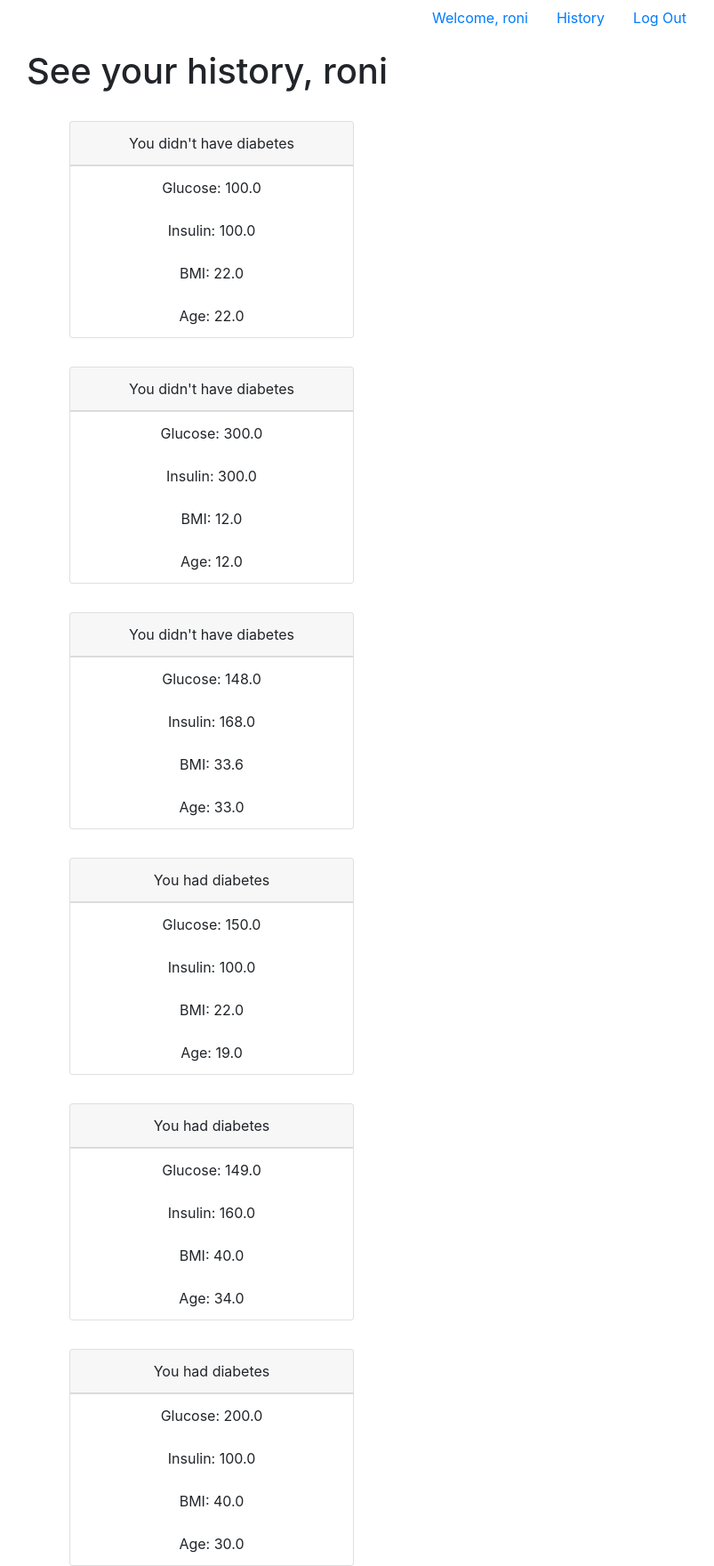
After one commit to redoanul1995/diabetes_prediction, a Django app: page /history in a window 1280 px wide. The commit adds this page. Shown: the whole page at 89% size, without its empty margins (407-1210 px from the left). Run offline with Django 3.2, Linux system fonts and the light colour scheme; a user stored in the database is signed in; data comes from the database, SQL or seed files in the repository; both versions use the stored data as it was after the commit; some libraries are stand-ins or nearby versions.

Commit message:
history added

```diff
--- a/diabetes/urls.py
+++ b/diabetes/urls.py
@@ -16,7 +16,7 @@ Including another URLconf
 from django.contrib import admin
 from django.urls import path
 from home.views import signup, login, logout
-from predict.views import prediction
+from predict.views import prediction, history
 
 urlpatterns = [
     path('admin/', admin.site.urls),
@@ -24,4 +24,5 @@ urlpatterns = [
     path('signup', signup, name='signup'),
     path('predict', prediction, name='predict'),
     path('logout', logout, name='logout'),
+    path('history', history, name='history'),
 ]
--- a/predict/views.py
+++ b/predict/views.py
@@ -20,3 +20,8 @@ def prediction(request):
         Predict.objects.create(user=request.user, glucose=glucose, insulin=insulin, bmi=bmi, age=age,
                                result=classification)
     return render(request, 'predict/predict.html', {'detector': classification})
+
+
+def history(request):
+    h = Predict.objects.filter(user=request.user)
+    return render(request, 'predict/history.html', {'h': h})
--- a/templates/home/signup.html
+++ b/templates/home/signup.html
@@ -49,7 +49,7 @@
             <input type="password" class="form-control" placeholder="Password" required="required" name="password">
         </div>
         <div class="form-group">
-            <button type="submit" class="btn btn-primary btn-block">Log in</button>
+            <button type="submit" class="btn btn-primary btn-block">Register</button>
         </div>
         <div class="clearfix">
             <label class="float-left form-check-label"><input type="checkbox"> Remember me</label>
--- a/templates/nav.html
+++ b/templates/nav.html
@@ -20,7 +20,7 @@
     <a class="nav-link active" href="#">Welcome, {{user.username}}</a>
   </li>
   <li class="nav-item">
-    <a class="nav-link" href="#">History</a>
+    <a class="nav-link" href="{% url 'history' %}">History</a>
   </li>
   <li class="nav-item">
     <a class="nav-link" href="{% url 'logout' %}">Log Out</a>
--- /dev/null
+++ b/templates/predict/history.html
@@ -0,0 +1,39 @@
+<!DOCTYPE html>
+<html lang="en">
+<head>
+<meta charset="utf-8">
+<meta name="viewport" content="width=device-width, initial-scale=1, shrink-to-fit=no">
+<title>Sign Up</title>
+<link rel="stylesheet" href="https://stackpath.bootstrapcdn.com/bootstrap/4.5.0/css/bootstrap.min.css">
+<link rel="stylesheet" href="https://maxcdn.bootstrapcdn.com/font-awesome/4.7.0/css/font-awesome.min.css">
+<script src="https://code.jquery.com/jquery-3.5.1.min.js"></script>
+<script src="https://cdn.jsdelivr.net/npm/popper.js@1.16.0/dist/umd/popper.min.js"></script>
+<script src="https://stackpath.bootstrapcdn.com/bootstrap/4.5.0/js/bootstrap.min.js"></script>
+
+</head>
+<body>
+{% include 'nav.html' %}
+<div class="container text-center mt-3">
+    <h1>See your history, {{user.username}}</h1>
+    {% for history in h %}
+    <div class="card" style="width: 20rem;margin-left:25rem;margin-top:2rem">
+        {% if history.result %}
+  <div class="card-header">
+      You had diabetes
+  </div>
+        {% else %}
+        <div class="card-header">
+            You didn't have diabetes
+        </div>
+        {% endif %}
+  <ul class="list-group list-group-flush">
+    <li class="list-group-item">Glucose: {{history.glucose}}</li>
+    <li class="list-group-item">Insulin: {{history.insulin}}</li>
+    <li class="list-group-item">BMI: {{history.bmi}}</li>
+      <li class="list-group-item">Age: {{history.age}}</li>
+  </ul>
+</div>
+    {% endfor %}
+</div>
+</body>
+</html>
```
Also changed, not shown: db.sqlite3.
